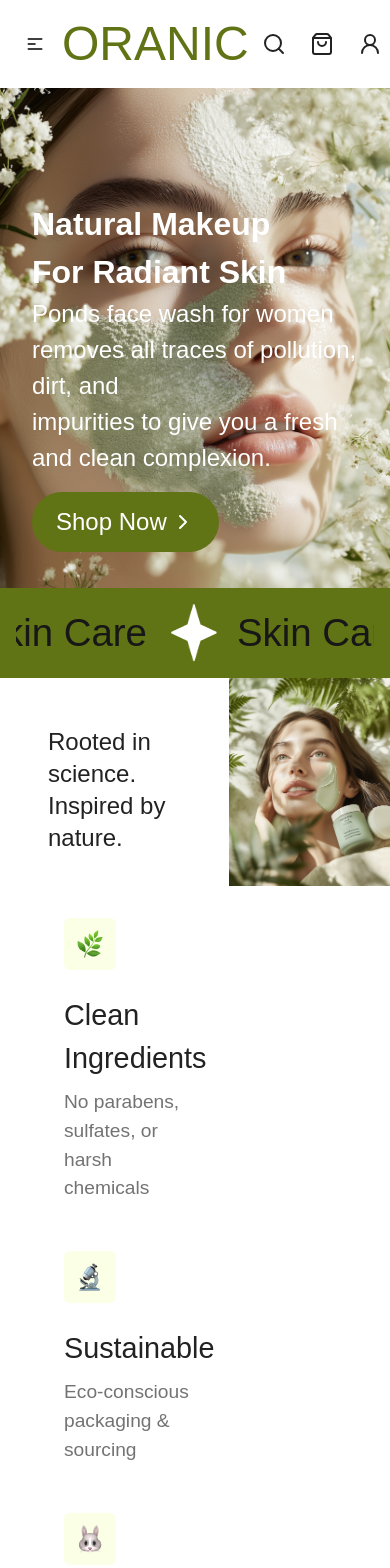
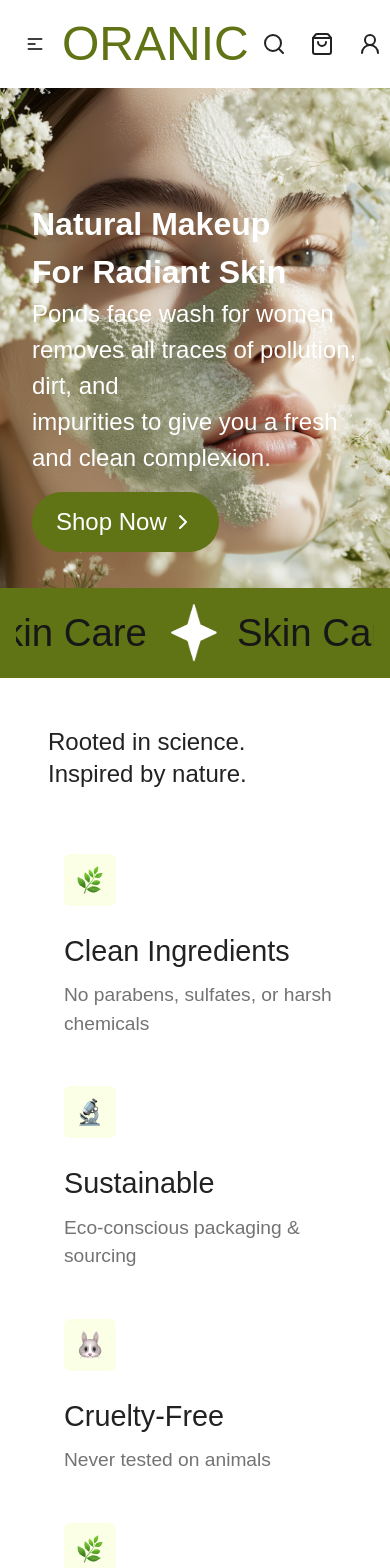
Before and after one commit to Rakibstack/Oranic-Landing-Page, a Next.js app: page / in a window 390 px wide. Shown: the top 1568 px of the page. Built offline with nearby package versions, Linux system fonts and the light colour scheme.

Commit message:
responsive inspire section

```diff
--- a/src/components/InspiredSection.jsx
+++ b/src/components/InspiredSection.jsx
@@ -5,7 +5,7 @@
 
     return (
         <div>
-            <div className='flex gap-5  bg-[#FFFFFF]'>
+            <div className='flex flex-col lg:flex-row gap-5  bg-[#FFFFFF]'>
                 {/* content information */}
                 <div className='flex-1 py-12 ml-12'>
                     <h2 className='text-[#222222] font-medium text-2xl md:text-3xl lg:text-[3.5rem] mr-2'>Rooted in science. <br />Inspired by nature.</h2>
@@ -65,8 +65,7 @@
                     alt='Inspired Image'
                     width={820}
                     height={400}
-                    sizes="(max-width: 768px) 100vw, 50vw"
-                    className='w-full h-auto'
+
                     />
 
                 </div>
```
